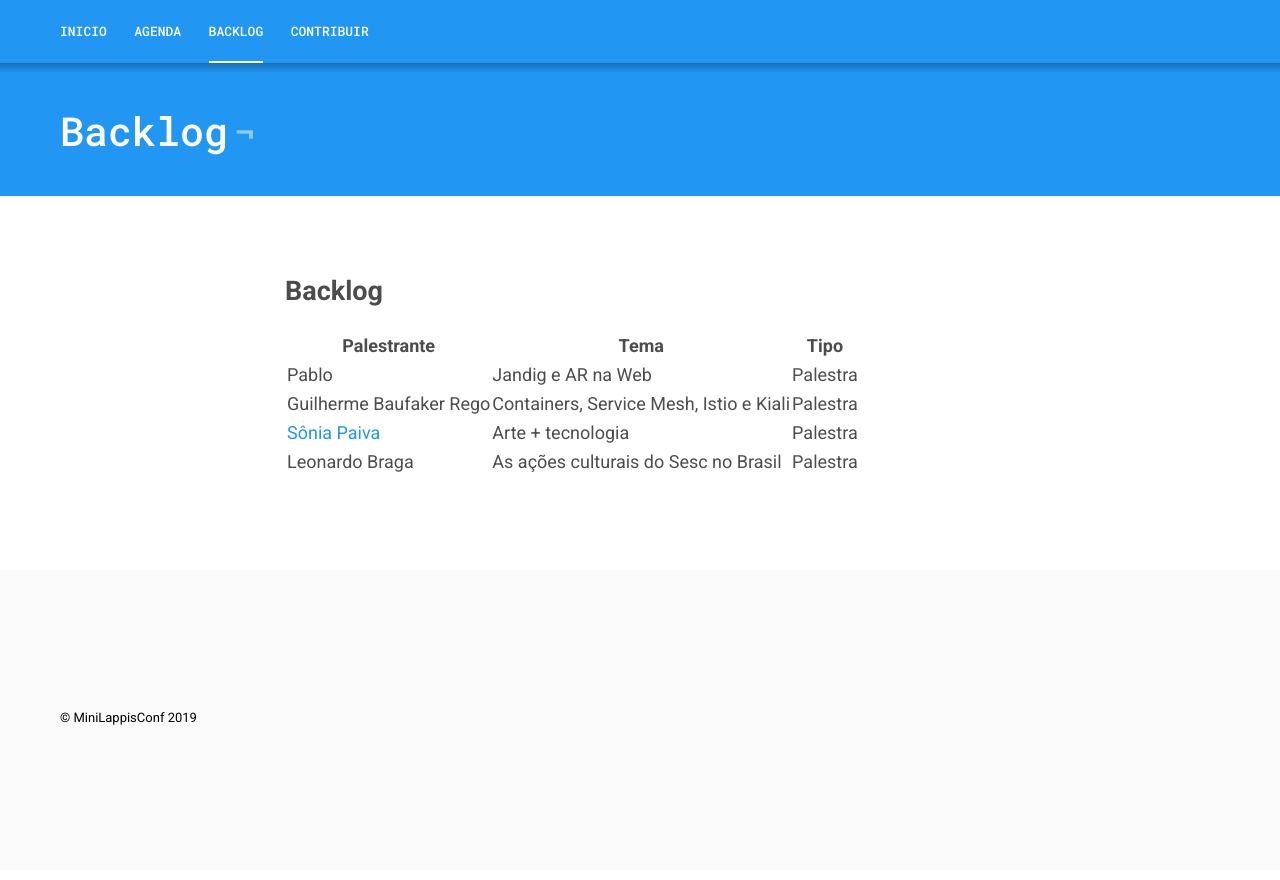
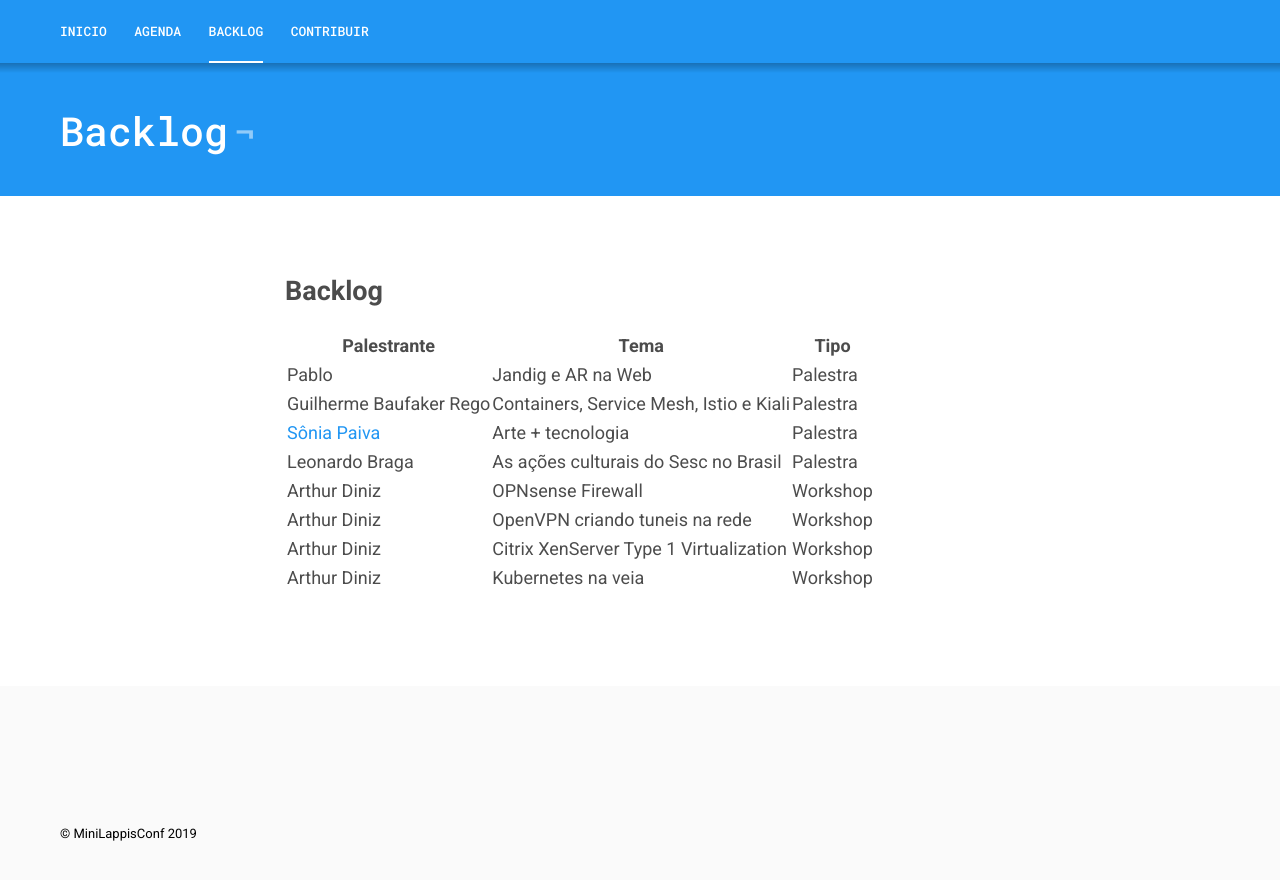
Before and after one commit to lappis-unb/MiniLappisConf, a Jekyll site: the page built from _pages/backlog.markdown, in a window 1280 px wide and 986 px high. Shown: the top 880 px of the window. Built offline with Jekyll 4.4.1, drawn with Linux system fonts in a browser that asks for light colours.

Commit message:
Adds technical infra workshops
Signed-off-by: Arthur Diniz <arthurbdiniz@gmail.com>

```diff
--- a/_pages/backlog.markdown
+++ b/_pages/backlog.markdown
@@ -12,3 +12,7 @@ permalink: /backlog/
 | Guilherme Baufaker Rego                        | Containers, Service Mesh, Istio e Kiali          | Palestra |
 | [Sônia Paiva](https://www.facebook.com/ltcunb) | Arte + tecnologia                                | Palestra |
 | Leonardo Braga                                 | As ações culturais do Sesc no Brasil             | Palestra |
+| Arthur Diniz                                 | OPNsense Firewall             | Workshop |
+| Arthur Diniz                                 | OpenVPN criando tuneis na rede        | Workshop |
+| Arthur Diniz                                 | Citrix XenServer Type 1 Virtualization             | Workshop |
+| Arthur Diniz                                 | Kubernetes na veia             | Workshop |
```
